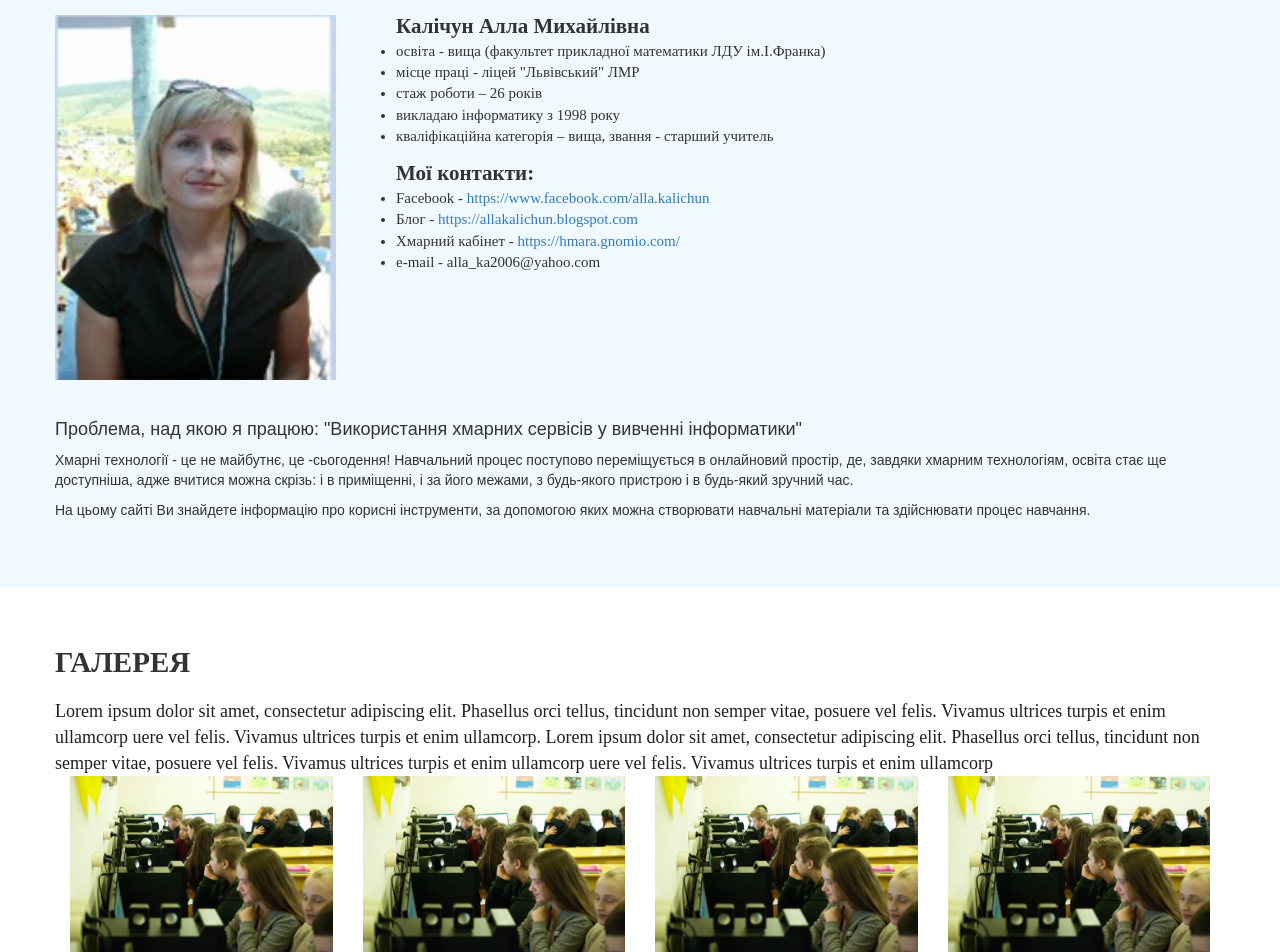
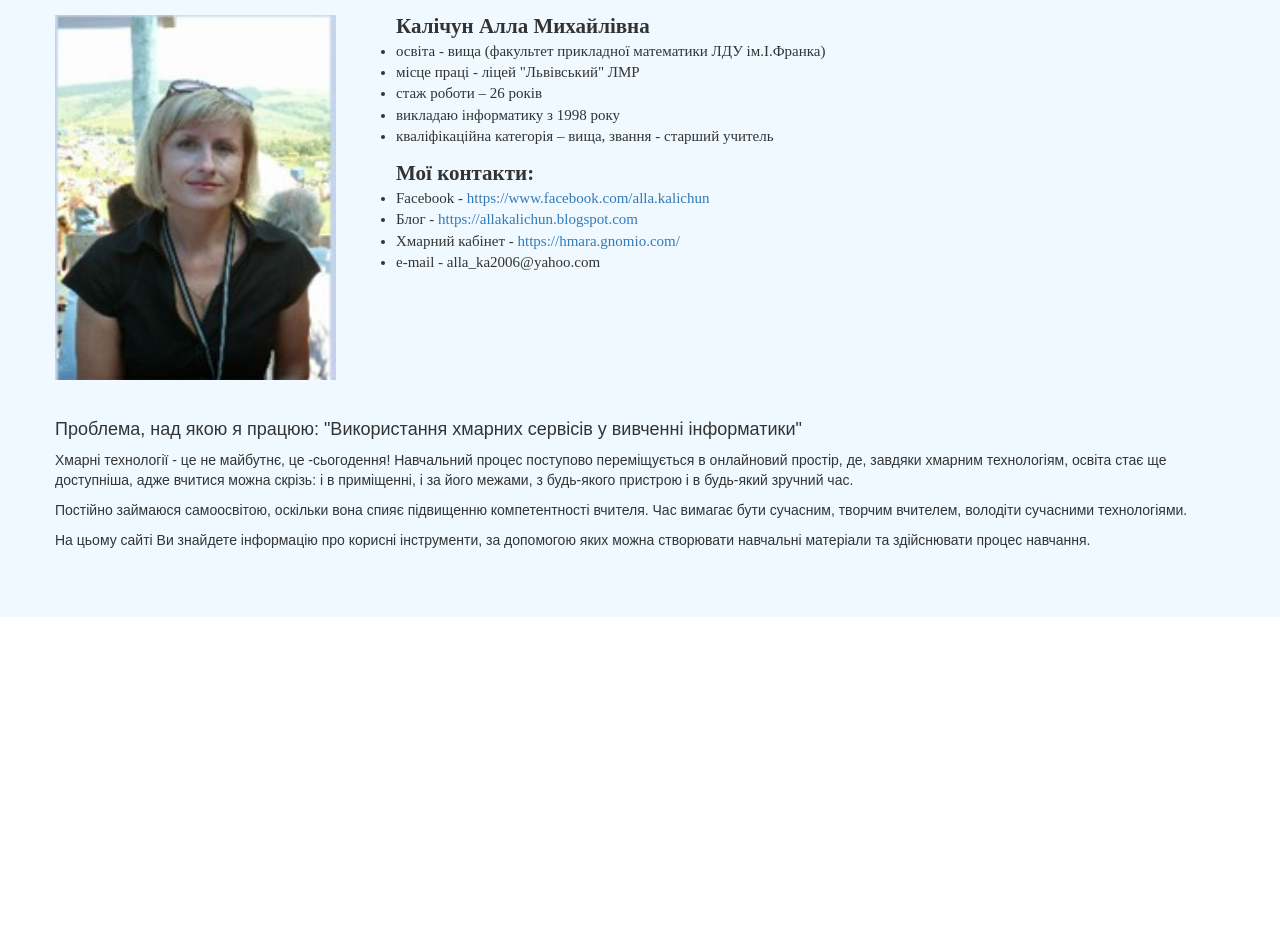
Before and after one commit to AllaKalichun/AllaKalichun.github.io, a plain HTML site: page FinalHomeWork/index_1.html in a window 1280 px wide. Shown: the part 558-1510 px from the top of the page. After the commit the page ends 1175 px from the top, so only its background shows below. Drawn offline with nearby package versions, Linux system fonts and the light colour scheme.

Commit message:
фінальна_робота

```diff
--- a/FinalHomeWork/index_1.html
+++ b/FinalHomeWork/index_1.html
@@ -64,7 +64,7 @@
 							</li>
 							<li>
 								<a href="index_4.html" class="head_links">
-									<span>Контакти</span>
+									<span>Зворотній зв'язок</span>
 								</a>
 							</li>
 						</ul>
@@ -130,37 +130,13 @@
 			<h4>Проблема, над якою я працюю: "Використання хмарних сервісів у вивченні інформатики"</h4>
 
             <p>Хмарні технології - це не майбутнє, це -сьогодення! Навчальний процес поступово переміщується в онлайновий простір, де, завдяки хмарним технологіям, освіта стає ще доступніша, адже вчитися можна скрізь: і в приміщенні, і за його межами, з будь-якого пристрою і в будь-який зручний час.</p>
+            <p>Постійно займаюся самоосвітою, оскільки вона спияє підвищенню компетентності вчителя. Час вимагає бути сучасним, творчим вчителем, володіти сучасними технологіями.</p>
 			<p>На цьому сайті Ви знайдете інформацію про корисні інструменти, за допомогою яких можна створювати навчальні матеріали та здійснювати процес навчання.</p>
 		</div>
 	</div>
 </section>
 <!-- BEGIN OUR GALLERY SECTION -->
-<section class="our_gallery" id="gallery">
-	<div class="container">
-		<div class="row">
-			<h2>Галерея</h2>
-			<span class="sub_subject">Lorem ipsum dolor sit amet, consectetur adipiscing elit. Phasellus orci tellus, tincidunt non semper vitae, posuere vel felis. Vivamus ultrices turpis et enim ullamcorp uere vel felis. Vivamus ultrices turpis et enim ullamcorp. Lorem ipsum dolor sit amet, consectetur adipiscing elit. Phasellus orci tellus, tincidunt non semper vitae, posuere vel felis. Vivamus ultrices turpis et enim ullamcorp uere vel felis. Vivamus ultrices turpis et enim ullamcorp</span>
-			<div class="tabs_box">
 
-			</div>
-		</div>
-		<div class='row'>
-		    <div class='col-md-3'>
-		        <img class="img-gallery" src="img/1.jpg" alt="">
-		    </div>
-		    <div class='col-md-3'>
-		        <img class="img-gallery" src="img/1.jpg" alt="">
-		    </div>
-		    <div class='col-md-3'>
-		        <img class="img-gallery" src="img/1.jpg" alt="">
-		    </div>
-		    <div class='col-md-3'>
-		        <img class="img-gallery" src="img/1.jpg" alt="">
-		    </div>
-		</div>
-	</div>
-
-</section>
 <!-- BEGIN OUR PERSONAL SECTION -->
 
 
```
Also changed, not shown: FinalHomeWork/index.html (+1 -1 lines), FinalHomeWork/index_2.html (+1 -1 lines), FinalHomeWork/index_3.html (+8 -8 lines), FinalHomeWork/index_4.html (+2 -2 lines).
